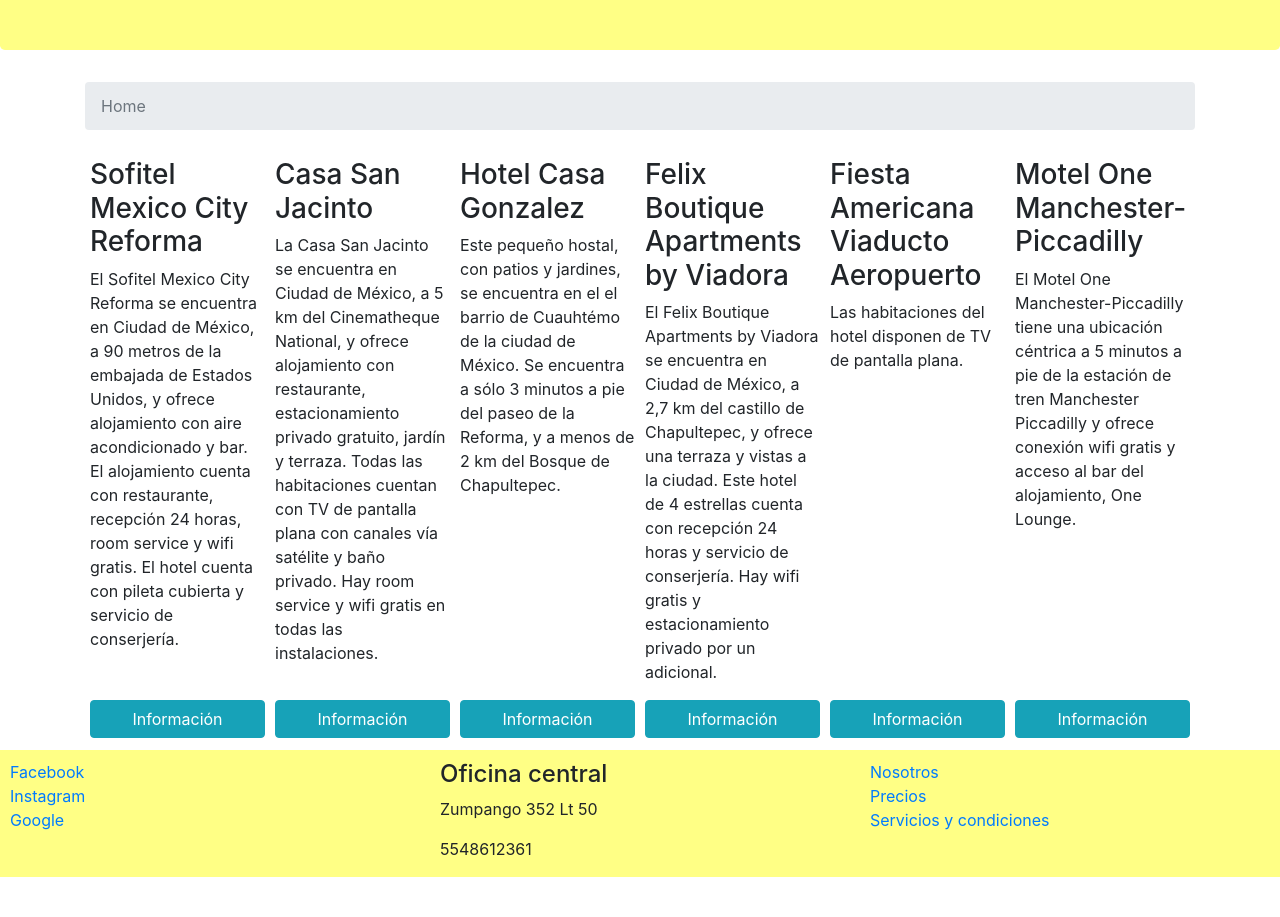
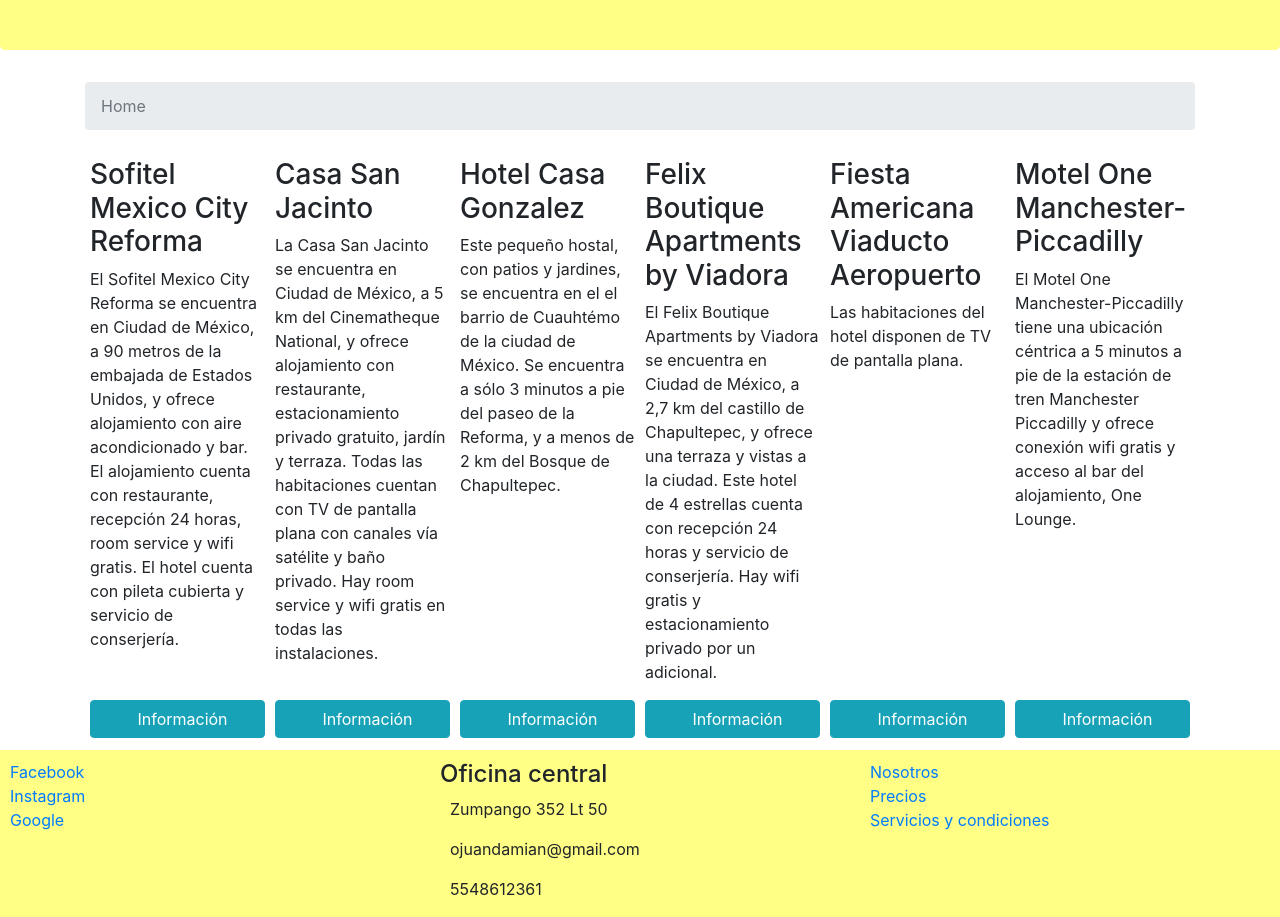
Before and after one commit to Dam2398/guiaHoteles, a website: page index.html in a window 1280 px wide. Shown: the part 184-1101 px from the top of the page. Before the commit the page ends 1061 px from the top, so only its background shows below. Drawn offline with nearby package versions, Linux system fonts and the light colour scheme; a web font is replaced by a local one.

Commit message:
agregamos iconos

```diff
--- a/css/main.css
+++ b/css/main.css
@@ -24,3 +24,7 @@
 .navbar-dam{
   background-color: #045d6c;
 }
+
+.footer-padding{
+  padding-right: 10px;
+}
--- a/index.html
+++ b/index.html
@@ -9,6 +9,7 @@
     <!--<link rel="stylesheet" href="https://stackpath.bootstrapcdn.com/bootstrap/4.5.2/css/bootstrap.min.css" integrity="sha384-JcKb8q3iqJ61gNV9KGb8thSsNjpSL0n8PARn9HuZOnIxN0hoP+VmmDGMN5t9UJ0Z" crossorigin="anonymous"> -->
     <link rel="stylesheet" href="node_modules/bootstrap/dist/css/bootstrap.min.css">
     <link rel="stylesheet" href="css/main.css">
+    <link rel="stylesheet" href="node_modules/open-iconic/font/css/open-iconic-bootstrap.min.css">
 
     <title>Hello, world!</title>
   </head>
@@ -52,7 +53,7 @@
               <p>El Sofitel Mexico City Reforma se encuentra en Ciudad de México, a 90 metros de la embajada de Estados Unidos, y ofrece alojamiento con aire acondicionado y bar. El alojamiento cuenta con restaurante, recepción 24 horas, room service y wifi gratis. El hotel cuenta con pileta cubierta y servicio de conserjería.</p>
             </div>
             <div>
-              <button type="button" class="btn btn-info btn-reservsa">Información</button>
+              <button type="button" class="btn btn-info btn-reservsa"><span class="oi oi-plus footer-padding"></span>Información</button>
             </div>
           </div>
           <div class="card-hotel d-flex flex-column justify-content-between">
@@ -61,7 +62,7 @@
               <p>La Casa San Jacinto se encuentra en Ciudad de México, a 5 km del Cinematheque National, y ofrece alojamiento con restaurante, estacionamiento privado gratuito, jardín y terraza. Todas las habitaciones cuentan con TV de pantalla plana con canales vía satélite y baño privado. Hay room service y wifi gratis en todas las instalaciones.</p>
             </div>
             <div>
-              <button type="button" class="btn btn-info btn-reservsa">Información</button>
+              <button type="button" class="btn btn-info btn-reservsa"><span class="oi oi-plus footer-padding"></span>Información</button>
             </div>
           </div>
           <div class="card-hotel d-flex flex-column justify-content-between">
@@ -70,7 +71,7 @@
               <p>Este pequeño hostal, con patios y jardines, se encuentra en el el barrio de Cuauhtémo de la ciudad de México. Se encuentra a sólo 3 minutos a pie del paseo de la Reforma, y a menos de 2 km del Bosque de Chapultepec.</p>
             </div>
             <div>
-              <button type="button" class="btn btn-info btn-reservsa">Información</button>
+              <button type="button" class="btn btn-info btn-reservsa"><span class="oi oi-plus footer-padding"></span>Información</button>
             </div>
           </div>
           <div class="card-hotel d-flex flex-column justify-content-between">
@@ -79,7 +80,7 @@
               <p>El Felix Boutique Apartments by Viadora se encuentra en Ciudad de México, a 2,7 km del castillo de Chapultepec, y ofrece una terraza y vistas a la ciudad. Este hotel de 4 estrellas cuenta con recepción 24 horas y servicio de conserjería. Hay wifi gratis y estacionamiento privado por un adicional.</p>
             </div>
             <div>
-              <button type="button" class="btn btn-info btn-reservsa">Información</button>
+              <button type="button" class="btn btn-info btn-reservsa"><span class="oi oi-plus footer-padding"></span>Información</button>
             </div>
           </div>
           <div class="card-hotel d-flex flex-column justify-content-between">
@@ -88,7 +89,7 @@
               <p>Las habitaciones del hotel disponen de TV de pantalla plana.</p>
             </div>
             <div>
-              <button type="button" class="btn btn-info btn-reservsa">Información</button>
+              <button type="button" class="btn btn-info btn-reservsa"><span class="oi oi-plus footer-padding"></span>Información</button>
             </div>
           </div>
           <div class="card-hotel d-flex flex-column justify-content-between">
@@ -97,7 +98,7 @@
               <p>El Motel One Manchester-Piccadilly tiene una ubicación céntrica a 5 minutos a pie de la estación de tren Manchester Piccadilly y ofrece conexión wifi gratis y acceso al bar del alojamiento, One Lounge.</p>
             </div>
             <div>
-              <button type="button" class="btn btn-info btn-reservsa">Información</button>
+              <button type="button" class="btn btn-info btn-reservsa"><span class="oi oi-plus footer-padding"></span>Información</button>
             </div>
           </div>
         </div>
@@ -114,8 +115,9 @@
           <div class="col-sm-4">
             <address>
               <h4>Oficina central</h4>
-              <p>Zumpango 352 Lt 50</p>
-              <p>5548612361</p>
+              <p><span class="oi oi-home footer-padding"></span>Zumpango 352 Lt 50</p>
+              <p><span class="oi oi-info footer-padding"></span>ojuandamian@gmail.com</p>
+              <p><span class="oi oi-phone footer-padding"></span>5548612361</p>
             </address>
           </div>
 
--- a/package.json
+++ b/package.json
@@ -20,6 +20,7 @@
   "dependencies": {
     "bootstrap": "^4.5.2",
     "jquery": "^3.5.1",
+    "open-iconic": "^1.1.1",
     "popper.js": "^1.16.1"
   }
 }
```
Also changed, not shown: about.html (+4 -2 lines), 1 other file.
